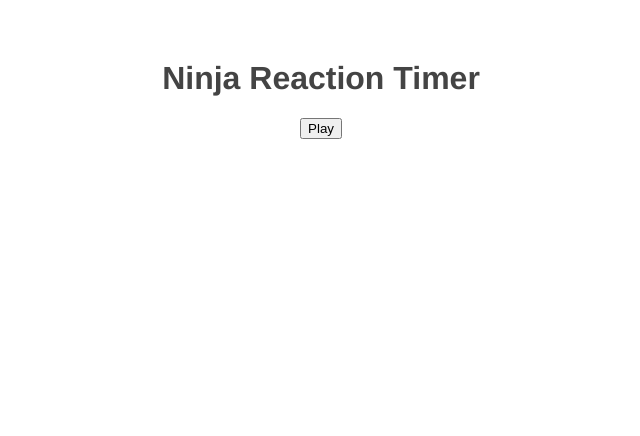
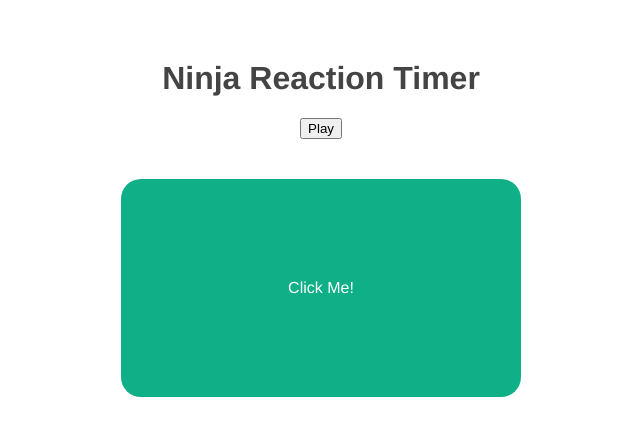
Before and after one commit to hawariMuflihMunte/vue-reaction-timer-game, a Vue app in the folder reaction-timer/: page / in a window 1280 px wide. Both pictures are taken after a click on the button "Play". Shown: the top 436 px of the page, without its empty margins (319-959 px from the left). Built offline with nearby package versions, Linux system fonts and the light colour scheme.

Commit message:
Display toggler for <Block />

```diff
--- a/reaction-timer/src/App.vue
+++ b/reaction-timer/src/App.vue
@@ -1,12 +1,17 @@
 <template>
   <h1>Ninja Reaction Timer</h1>
   <button @click="start">Play</button>
+  <Block v-if="isPlaying" />
 </template>
 
 <script>
+import Block from './components/Block.vue'
+
 export default {
   name: 'App',
-  components: { },
+  components: {
+    Block
+  },
   data() {
     return {
       isPlaying: false,
```
